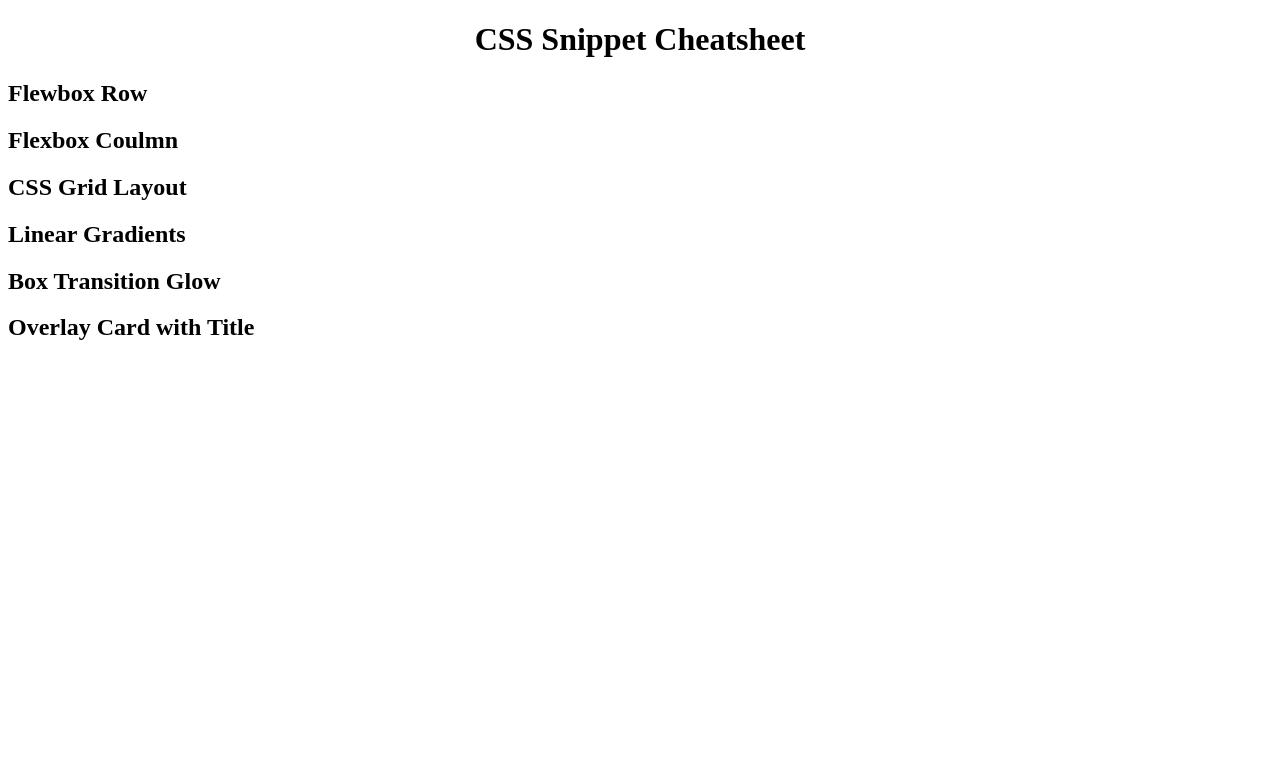
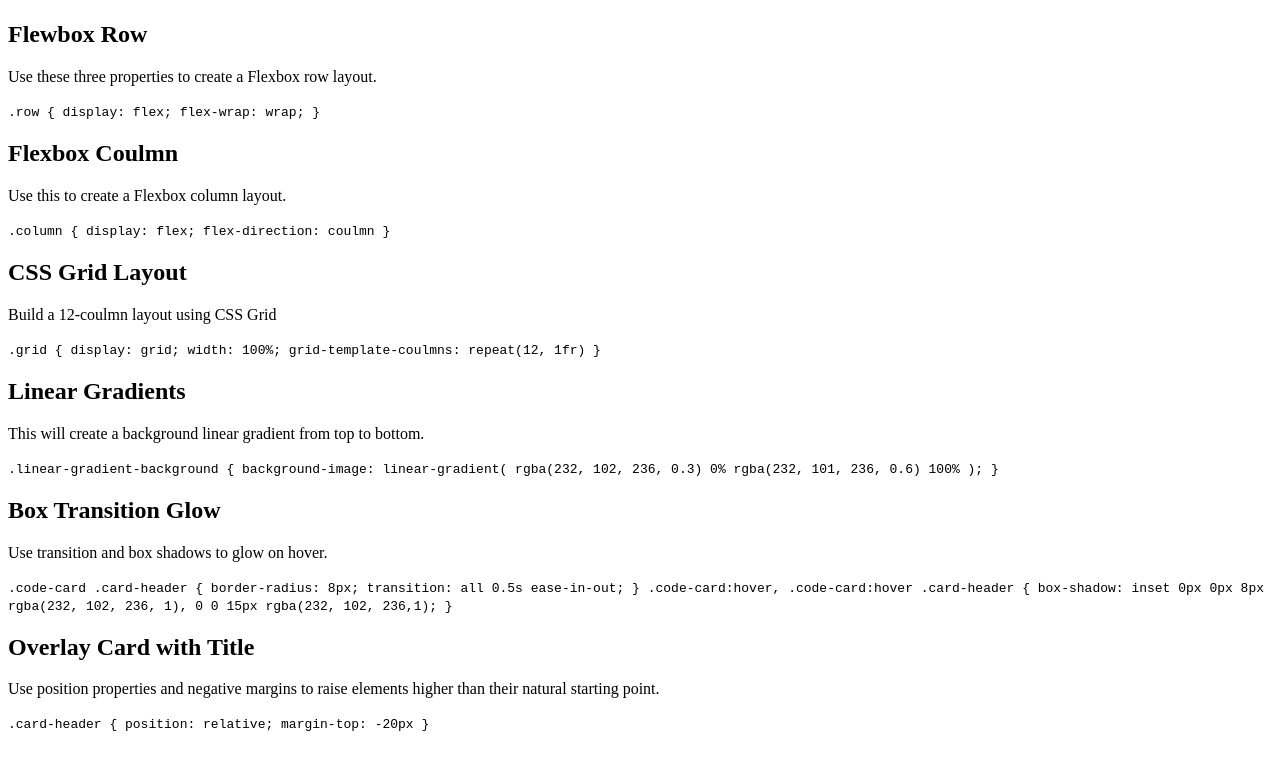
Before and after one commit to culinarycam/02-mini-project, a plain HTML site: page index.html in a window 1280 px wide. Drawn offline with Linux system fonts and the light colour scheme.

Commit message:
total restart on project, typed html from scratch

```diff
--- a/assets/css/style.css
+++ b/assets/css/style.css
@@ -6,8 +6,13 @@ h1 {
     text-align: center;
 }
 
-h2 {
+main {
+display: block;
+}
 
+.card-header {
+    position: relative;
+    margin-top: -20px;
 }
 
 .row {
@@ -15,3 +20,15 @@ h2 {
     flex-direction: row;
     flex-wrap: wrap;
 }
+
+.column {
+    display: flex;
+    flex-direction: column;
+}
+
+.linear-gradient-background {
+    background-image: -moz-linear-gradient(
+        rgba(232, 102, 236, 0.3) 0%
+        rgba(232, 102, 236, 0.6) 100%
+    );
+}
--- a/index.html
+++ b/index.html
@@ -10,18 +10,79 @@
   </head>
 
   <body>
-    <header>
-        <h1> CSS Snippet Cheatsheet </h1>
-    </header>
+    <main>
+        <header>
+            <h1></h1>
+        </header>
 
-    <main>
         <section>
-            <h2> Flewbox Row </h2>
-            <h2> Flexbox Coulmn </h2>
-            <h2> CSS Grid Layout </h2>
-            <h2> Linear Gradients </h2>
-            <h2> Box Transition Glow </h2>
-            <h2> Overlay Card with Title </h2>
+            <div class="card">
+                <h2>Flewbox Row</h2>
+                <p>Use these three properties to create a Flexbox row layout.</p>
+                <code>.row {
+                    display: flex;
+                    flex-wrap: wrap;
+                }
+                </code>
+            </div>
+            <div class="card">
+                <h2>Flexbox Coulmn</h2>
+                <p>Use this to create a Flexbox column layout.</p>
+                <code>.column {
+                    display: flex;
+                    flex-direction: coulmn
+                }
+                </code>
+            </div>
+            <div class="card">
+                <h2>CSS Grid Layout</h2>
+                <p>Build a 12-coulmn layout using CSS Grid </p>
+                <code>.grid {
+                    display: grid;
+                    width: 100%;
+                    grid-template-coulmns:
+                    repeat(12, 1fr)
+                }</code>
+            </div>
+            <div class="card">
+                <h2>Linear Gradients</h2>
+                <p>This will create a background linear gradient from top to bottom.</p>
+                <code>.linear-gradient-background {
+                    background-image: linear-gradient(
+                        rgba(232, 102, 236, 0.3) 0%
+                        rgba(232, 101, 236, 0.6) 100%
+                    );
+                }
+                </code>
+            </div>
+            <div class="card">
+                <h2>Box Transition Glow</h2>
+                <p>Use transition and box shadows to glow on hover.</p>
+                <code>.code-card .card-header {
+                    border-radius: 8px;
+                    transition: all 0.5s ease-in-out;
+                }
+                .code-card:hover,
+                .code-card:hover .card-header {
+                    box-shadow: inset 0px 0px 8px
+                    rgba(232, 102, 236, 1), 0 0 15px
+                    rgba(232, 102, 236,1);
+                }
+                </code>
+            </div>
+            <div class="card">
+                <h2>Overlay Card with Title</h2>
+                <p>Use position properties and negative margins to
+                    raise elements higher than their natural starting
+                    point.
+                </p>
+                <code>.card-header {
+                    position: relative;
+                margin-top: -20px
+            }
+                </code>
+            </div>
         </section>
+
     </main>
   </body>
```
